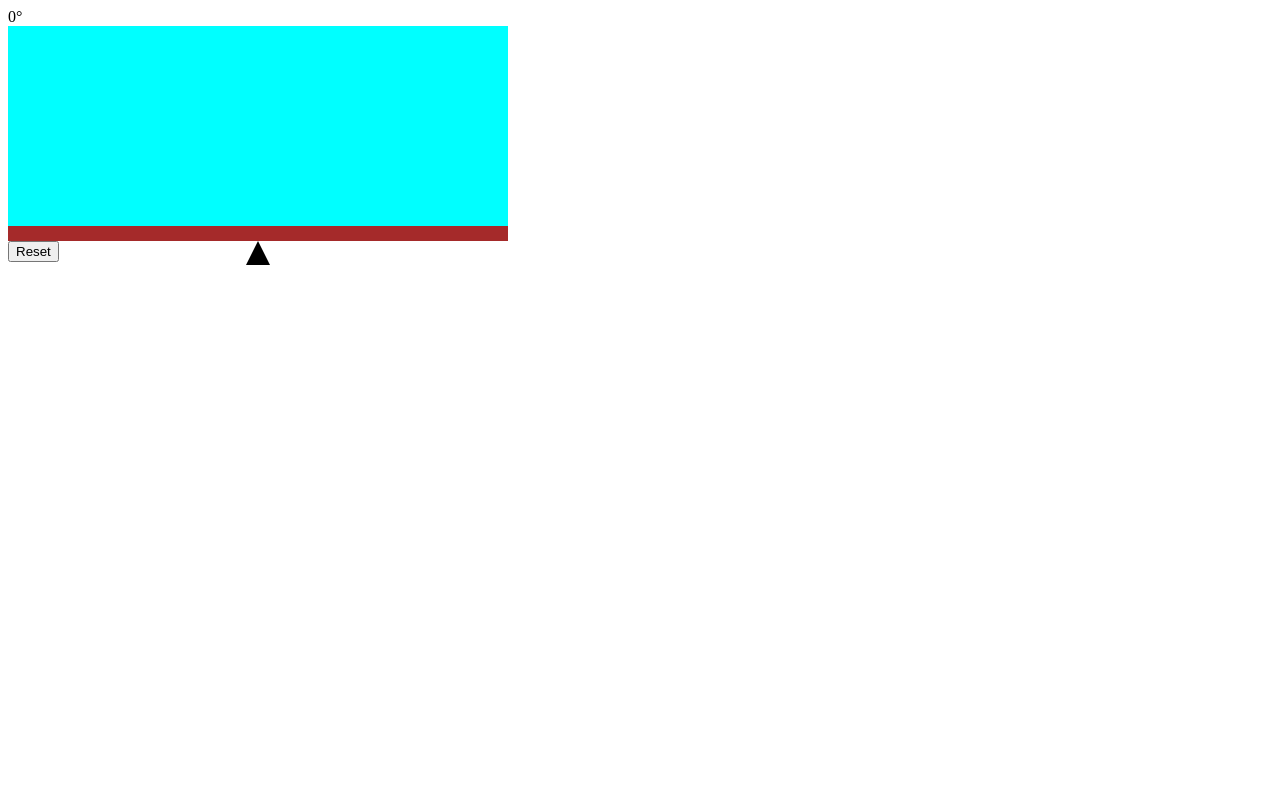
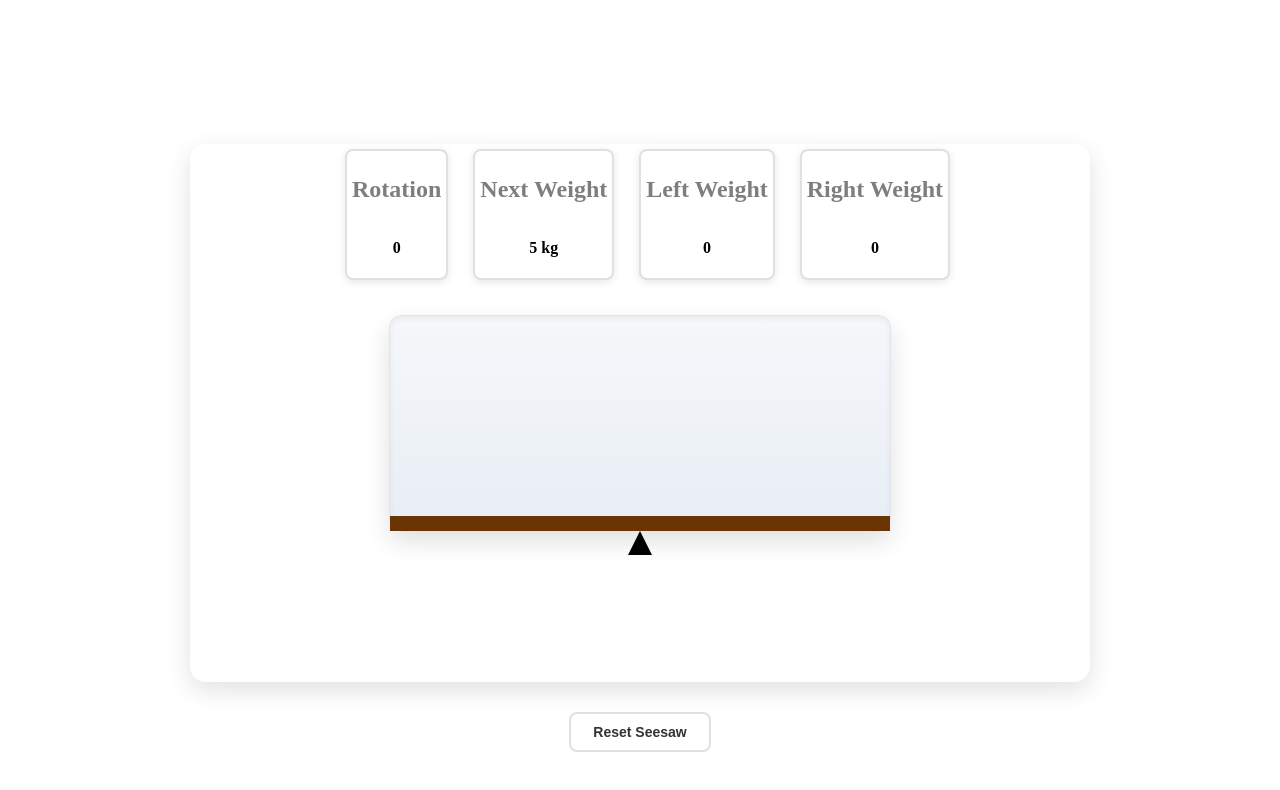
Before and after one commit to metlandus/Seesaw-Challenge, a plain HTML site: page index.html in a window 1280 px wide. Drawn offline with Linux system fonts and the light colour scheme.

Commit message:
Project is fully done including css styling

```diff
--- a/index.html
+++ b/index.html
@@ -7,14 +7,32 @@
 		<link rel="stylesheet" href="main.css" />
 	</head>
 	<body>
-		<div class="main-frame">
-			<div class="stats">
-				<div class="rotation">0°</div>
-				<div class="next-w"></div>
+		<div class="container">
+			<div class="main-frame">
+				<div class="stats">
+					<div class="rotation">
+						<h2 class="stat-header">Rotation</h2>
+						<p class="stat-rotation">0</p>
+					</div>
+
+					<div class="next-w">
+						<h2 class="stat-header">Next Weight</h2>
+						<p class="stat-next-w"></p>
+					</div>
+					<div class="left-w">
+						<h2 class="stat-header">Left Weight</h2>
+						<p class="stat-left-w">0</p>
+					</div>
+
+					<div class="right-w">
+						<h2 class="stat-header">Right Weight</h2>
+						<p class="stat-right-w">0</p>
+					</div>
+				</div>
+				<div class="clickable-area"></div>
 			</div>
-			<div class="clickable-area"></div>
+			<button onclick="reset()">Reset Seesaw</button>
 		</div>
-		<button onclick="reset()">Reset</button>
 		<script src="index.js"></script>
 	</body>
 </html>
--- a/index.js
+++ b/index.js
@@ -6,13 +6,35 @@ const plankWidth = 500;
 plank.style.height = `${plankHeight}px`;
 plank.style.width = `${plankWidth}px`;
 clickableArea.appendChild(plank);
-const nextWeight = document.querySelector(".next-w");
+let nextWeight = document.querySelector(".stat-next-w");
+
+let leftW = document.querySelector(".stat-left-w");
+let rightW = document.querySelector(".stat-right-w");
+
+const ghost = document.createElement("div");
+ghost.className = "ghost";
+plank.appendChild(ghost);
+ghost.style.opacity = "0";
 
 let initial = generateRandomObj();
+ghost.style.width = `${initial * 2 + 30}px`;
+ghost.style.height = `${initial * 2 + 30}px`;
+ghost.innerText = `${initial} kg`;
 
+nextWeight.innerText = `${initial} kg`;
 let weights = localStorage.getItem("weights");
 weights = JSON.parse(weights) || [];
 let rotation = localStorage.getItem("rotation");
+rotation = parseFloat(rotation) || 0;
+
+const pivot = document.createElement("div");
+pivot.className = "pivot";
+clickableArea.appendChild(pivot);
+pivot.style.left = "50%";
+pivot.style.transform = "translateX(-50%)";
+pivot.style.top = "100%";
+
+const rotationDisp = document.querySelector(".stat-rotation");
 
 function retrieve(arr, rotation) {
 	arr.forEach((e) => {
@@ -30,25 +52,6 @@ function retrieve(arr, rotation) {
 	plank.style.transform = `rotate(${rotation}deg)`;
 }
 
-const pivot = document.createElement("div");
-pivot.className = "pivot";
-clickableArea.appendChild(pivot);
-pivot.style.left = "50%";
-pivot.style.transform = "translateX(-50%)";
-pivot.style.top = "100%";
-
-const ghost = document.createElement("div");
-ghost.className = "ghost";
-plank.appendChild(ghost);
-ghost.style.opacity = "0";
-console.log(initial);
-
-ghost.style.width = `${initial * 2 + 30}px`;
-ghost.style.height = `${initial * 2 + 30}px`;
-ghost.innerText = `${initial} kg`;
-
-const rotationDisp = document.querySelector(".rotation");
-
 function generateRandomObj() {
 	const nextMass = Math.floor(Math.random() * 10 + 1);
 	// console.log("Next Mass is :", nextMass);
@@ -61,14 +64,14 @@ function calcTorque(weights) {
 		let totalTorque = 0;
 		leftSide.forEach((e) => {
 			const left = e.weight * (plankWidth / 2 - e.position);
-			return (totalTorque -= left);
+			totalTorque -= left;
 		});
 
 		rightSide.forEach((e) => {
 			const right = e.weight * (e.position - plankWidth / 2);
-			return (totalTorque += right);
+			totalTorque += right;
 		});
-		return totalTorque;
+		return { totalTorque, leftSide, rightSide };
 	} else {
 		alert("There are no weight");
 	}
@@ -76,12 +79,12 @@ function calcTorque(weights) {
 
 function calcRotation(totalTorque) {
 	console.log("Total Torque:", totalTorque);
-	let scale = totalTorque / 300;
+	let scale = totalTorque / 200;
 
-	if (scale >= 15) {
-		return 15;
-	} else if (scale <= -15) {
-		return -15;
+	if (scale >= 30) {
+		return 30;
+	} else if (scale <= -30) {
+		return -30;
 	} else {
 		return scale;
 	}
@@ -91,7 +94,7 @@ function calcRotation(totalTorque) {
 clickableArea.addEventListener("mouseenter", (e) => {
 	ghost.style.opacity = "0.7";
 
-	ghost.style.left = `${e.offsetX - 35}px`;
+	ghost.style.left = `${50}%`;
 	ghost.style.top = `${50}%`;
 	ghost.style.transform = "translateY(-50%)";
 });
@@ -108,9 +111,11 @@ plank.addEventListener("click", (e) => {
 	let weight;
 	if (!initial) {
 		weight = generateRandomObj();
+		nextWeight.innerText = `${weight} kg`;
 	} else {
 		weight = initial;
 		initial = generateRandomObj();
+		nextWeight.innerText = `${weight} kg`;
 	}
 	ghost.style.width = `${initial * 2 + 30}px`;
 	ghost.style.height = `${initial * 2 + 30}px`;
@@ -120,16 +125,16 @@ plank.addEventListener("click", (e) => {
 	newObj.innerText = `${weight} kg`;
 	newObj.classList.add("new-obj");
 	newObj.style.left = `${e.offsetX}px`;
-	newObj.style.transform = "translateX(-50%)";
+	newObj.style.transform = "translateX(-50%) translateY(-50%)";
 	let localY = e.offsetY - plank.offsetTop;
-
 	newObj.style.top = `${localY + plankHeight}px`;
 	newObj.style.width = `${weight * 2 + 30}px`;
 	newObj.style.height = `${weight * 2 + 30}px`;
 	newObj.style.transitionDuration = "700ms";
-	setTimeout(() => (newObj.style.top = `${-plankHeight}px`), 0);
+	setTimeout(() => (newObj.style.top = `${plankHeight / 2}px`), 0);
 	plank.appendChild(newObj);
 	newObj.setAttribute("id", weights.length);
+
 	const side = e.offsetX > plankWidth / 2 ? "right" : "left";
 	weights.push({
 		id: weights.length,
@@ -138,10 +143,19 @@ plank.addEventListener("click", (e) => {
 		side: side,
 	});
 	const totalTorque = calcTorque(weights);
-	let rotation = calcRotation(totalTorque);
-	rotation += rotation;
+	let rotation = calcRotation(totalTorque.totalTorque);
 	plank.style.transform = `rotate(${rotation}deg)`;
+
 	rotationDisp.innerText = `${rotation.toFixed(1)} °`;
+
+	let leftWeight = totalTorque.leftSide.reduce((acc, cur) => {
+		return acc + cur.weight;
+	}, 0);
+	let rightWeight = totalTorque.rightSide.reduce((acc, cur) => {
+		return acc + cur.weight;
+	}, 0);
+	leftW.innerText = `${leftWeight} kg`;
+	rightW.innerText = `${rightWeight} kg`;
 
 	// localStorage Section
 	localStorage.setItem("weights", JSON.stringify(weights));
@@ -150,10 +164,12 @@ plank.addEventListener("click", (e) => {
 
 function reset() {
 	weights = [];
-	console.log(weights);
 	localStorage.clear();
 	const allBalls = document.querySelectorAll(".new-obj");
 	allBalls.forEach((e) => plank.removeChild(e));
 	plank.style.transform = `rotate(${0}deg)`;
+	rotationDisp.innerText = `${0} °`;
+	leftW.innerText = "0 kg";
+	rightW.innerText = "0 kg";
 }
 retrieve(weights, rotation);
--- a/main.css
+++ b/main.css
@@ -1,5 +1,5 @@
 .plank {
-	background-color: brown;
+	background-color: #6b3405;
 	position: relative;
 	z-index: 1;
 	transform-origin: center;
@@ -23,7 +23,7 @@
 	justify-content: center;
 	align-items: center;
 	border-radius: 100%;
-	background-color: blueviolet;
+	background-color: #00c2ff;
 	position: absolute;
 	pointer-events: none;
 }
@@ -33,7 +33,7 @@
 	justify-content: center;
 	align-items: center;
 	border-radius: 100%;
-	background-color: blueviolet;
+	background-color: #00c2ff;
 	position: absolute;
 	z-index: 2;
 	pointer-events: none;
@@ -41,7 +41,104 @@
 
 .clickable-area {
 	padding-top: 200px;
-	background-color: aqua;
+	background: linear-gradient(180deg, #f5f7fa 0%, #e8eef5 100%);
+	border: 1px solid #e0e6ed;
 	position: relative;
 	width: fit-content;
+	border-radius: 12px;
+	box-shadow:
+		inset 0 2px 6px rgba(0, 0, 0, 0.06),
+		0 10px 24px rgba(0, 0, 0, 0.12);
 }
+
+.container {
+	display: flex;
+	flex-direction: column;
+	align-items: center;
+	justify-content: center;
+	padding: 40px 20px;
+	min-height: 100vh;
+	gap: 30px;
+}
+
+.stats {
+	display: grid;
+	grid-template-columns: repeat(4, 1fr);
+	gap: 15px;
+	width: 100%;
+	max-width: 600px;
+}
+
+.rotation,
+.next-w,
+.left-w,
+.right-w {
+	text-wrap: nowrap;
+	margin: 5px;
+	padding: 5px;
+	background: white;
+	border: 2px solid #e0e0e0;
+	border-radius: 8px;
+	text-align: center;
+	font-weight: 600;
+	font-size: 16px;
+	min-height: 60px;
+	display: flex;
+	align-items: center;
+	justify-content: center;
+	flex-direction: column;
+	box-shadow: 0 2px 8px rgba(0, 0, 0, 0.1);
+}
+
+.main-frame {
+	display: flex;
+	align-items: center;
+	justify-content: center;
+	background: white;
+	padding: 0 100px 150px 100px;
+	border-radius: 16px;
+	box-shadow: 0 8px 24px rgba(0, 0, 0, 0.12);
+	display: flex;
+	flex-direction: column;
+	gap: 30px;
+	max-width: 700px;
+	width: 100%;
+}
+
+button {
+	background: #ffffff;
+	color: #333333;
+	border: 2px solid #e0e0e0;
+	padding: 10px 22px;
+	font-size: 14px;
+	font-weight: 600;
+	border-radius: 8px;
+	cursor: pointer;
+	transition:
+		background-color 0.2s ease,
+		border-color 0.2s ease;
+}
+
+button:hover {
+	background-color: #f5f5f5;
+	border-color: #d0d0d0;
+}
+
+button:active {
+	background-color: #eeeeee;
+}
+
+/* .stat-rotation,
+.stat-next-w,
+.stat-left-w,
+.stat-right-w {
+	display: flex;
+	flex-direction: column;
+	align-items: center;
+	justify-content: center;
+} */
+
+.stat-header {
+	opacity: 0.5;
+	font-weight: 600;
+}
```
